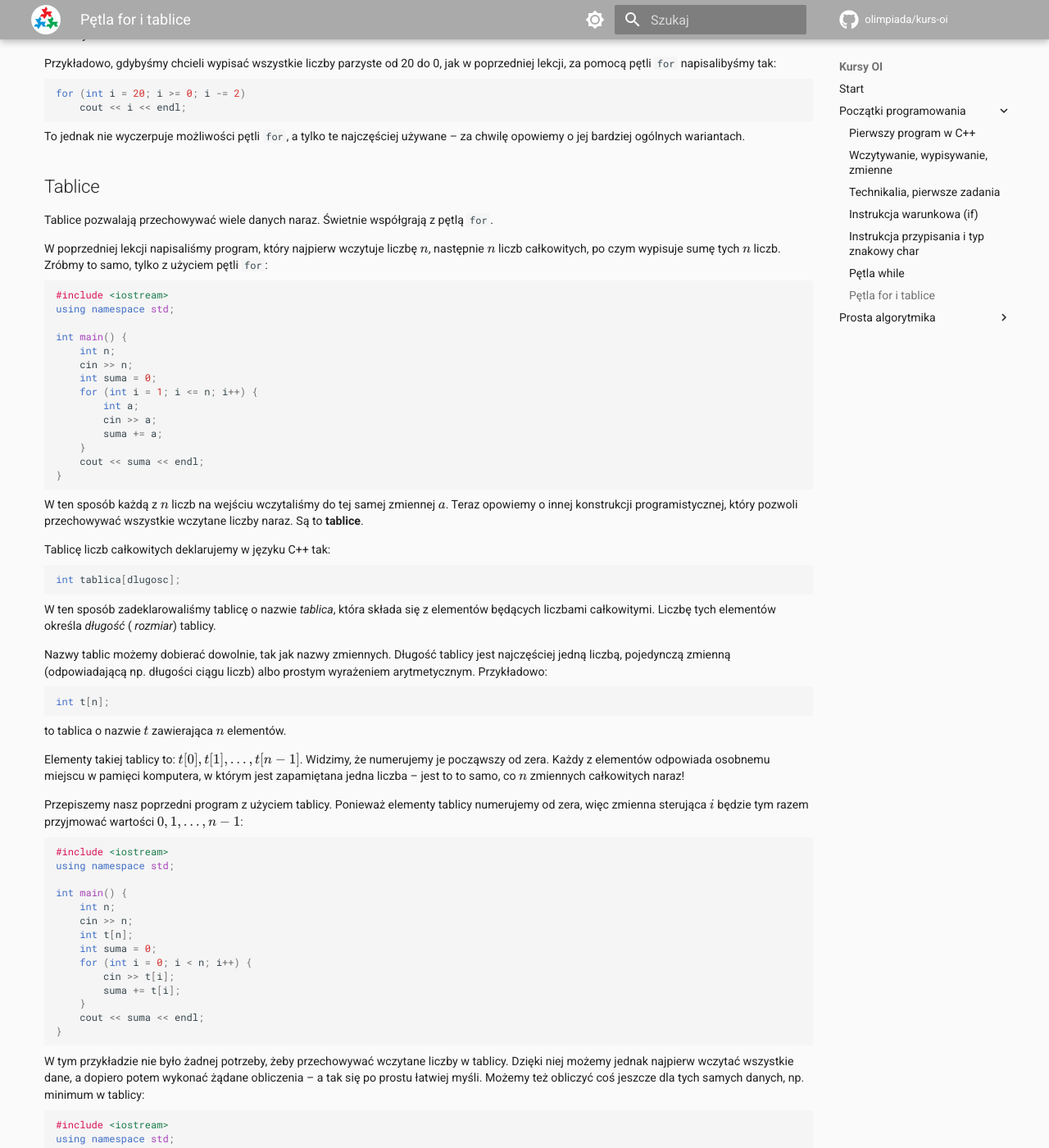
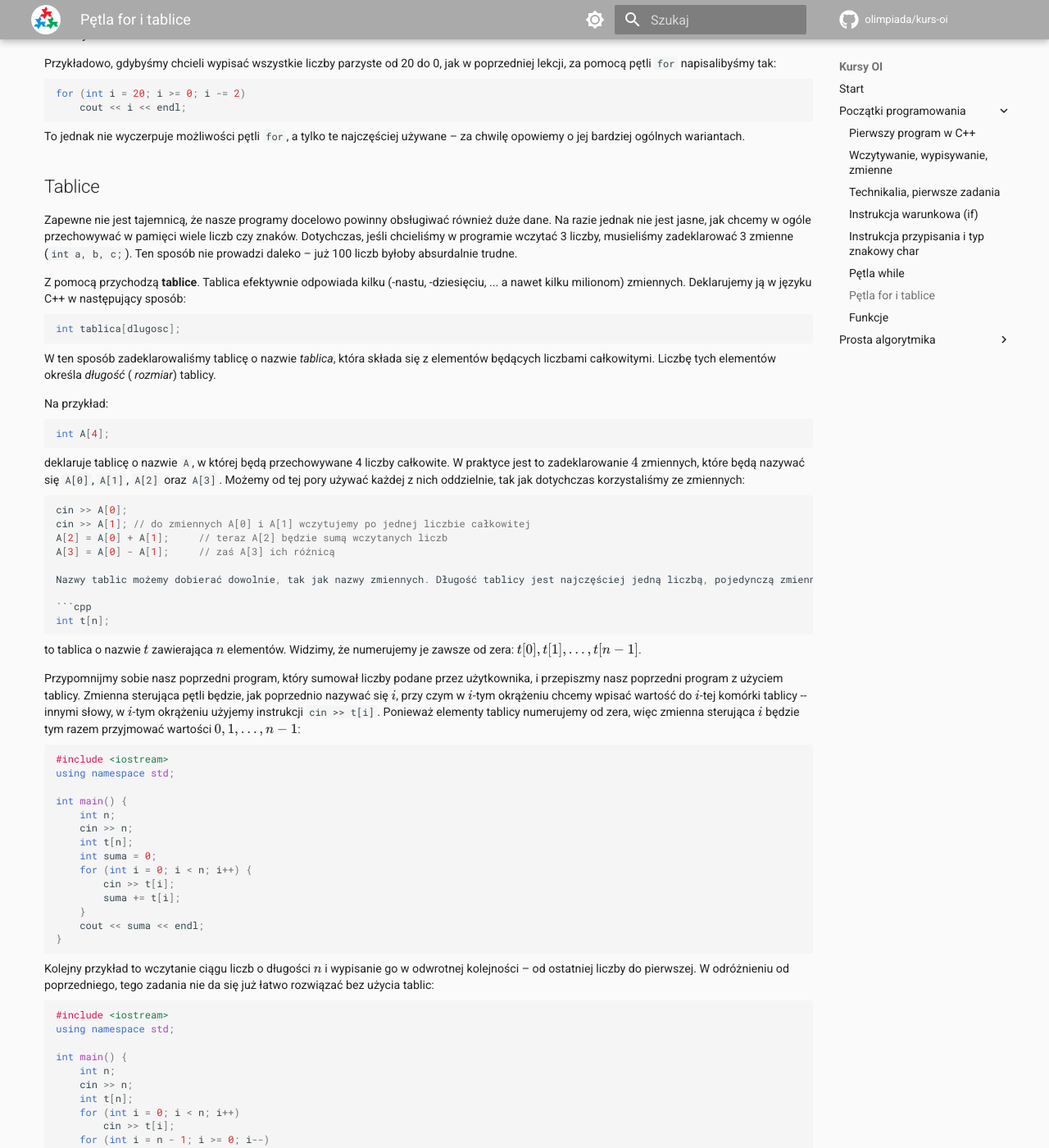
Before and after one commit to olimpiada/kurs-oi, an MkDocs documentation site: the page built from docs/Oficjalny-kurs-OI/A-podstawy-programowania/A7-for-tablice.md, in a window 1280 px wide and 1400 px high, scrolled down 1179 px. Shown: the whole window at 82% size. Built offline with MkDocs 1.6.1 and Material for MkDocs 9.7.7, drawn with Linux system fonts in a browser that asks for light colours; comment, search, counter and statistics services are not loaded; some of the changed text lies outside the part shown.

Commit message:
Rozdział A8: "Funkcje".

````diff
--- a/docs/Oficjalny-kurs-OI/A-podstawy-programowania/A7-for-tablice.md
+++ b/docs/Oficjalny-kurs-OI/A-podstawy-programowania/A7-for-tablice.md
@@ -65,30 +65,9 @@
 
 ## Tablice
 
-Tablice pozwalają przechowywać wiele danych naraz. Świetnie współgrają z pętlą `for`.
+Zapewne nie jest tajemnicą, że nasze programy docelowo powinny obsługiwać również duże dane. Na razie jednak nie jest jasne, jak chcemy w ogóle przechowywać w pamięci wiele liczb czy znaków. Dotychczas, jeśli chcieliśmy w programie wczytać 3 liczby, musieliśmy zadeklarować 3 zmienne (``int a, b, c;``). Ten sposób nie prowadzi daleko – już 100 liczb byłoby absurdalnie trudne.
 
-W poprzedniej lekcji napisaliśmy program, który najpierw wczytuje liczbę $n$, następnie $n$ liczb całkowitych, po czym wypisuje sumę tych $n$ liczb. Zróbmy to samo, tylko z użyciem pętli `for`:
-
-```cpp
-#include <iostream>
-using namespace std;
-
-int main() {
-	int n;
-	cin >> n;
-	int suma = 0;
-	for (int i = 1; i <= n; i++) {
-		int a;
-		cin >> a;
-		suma += a;
-	}
-	cout << suma << endl;
-}
-```
-
-W ten sposób każdą z $n$ liczb na wejściu wczytaliśmy do tej samej zmiennej $a$. Teraz opowiemy o innej konstrukcji programistycznej, który pozwoli przechowywać wszystkie wczytane liczby naraz. Są to **tablice**.
-
-Tablicę liczb całkowitych deklarujemy w języku C++ tak:
+Z pomocą przychodzą **tablice**. Tablica efektywnie odpowiada kilku (-nastu, -dziesięciu, ... a nawet kilku milionom) zmiennych. Deklarujemy ją w języku C++ w następujący sposób:
 
 ```cpp
 int tablica[dlugosc];
@@ -96,17 +75,30 @@
 
 W ten sposób zadeklarowaliśmy tablicę o nazwie _tablica_, która składa się z elementów będących liczbami całkowitymi. Liczbę tych elementów określa _długość_ ( _rozmiar_) tablicy.
 
+Na przykład:
+
+```cpp
+int A[4];
+```
+
+deklaruje tablicę o nazwie ``A``, w której będą przechowywane 4 liczby całkowite. W praktyce jest to zadeklarowanie $4$ zmiennych, które będą nazywać się ``A[0]``, ``A[1]``, ``A[2]`` oraz ``A[3]``. Możemy od tej pory używać każdej z nich oddzielnie, tak jak dotychczas korzystaliśmy ze zmiennych:
+
+```cpp
+cin >> A[0];
+cin >> A[1]; // do zmiennych A[0] i A[1] wczytujemy po jednej liczbie całkowitej
+A[2] = A[0] + A[1];		// teraz A[2] będzie sumą wczytanych liczb
+A[3] = A[0] - A[1];		// zaś A[3] ich różnicą
+
 Nazwy tablic możemy dobierać dowolnie, tak jak nazwy zmiennych. Długość tablicy jest najczęściej jedną liczbą, pojedynczą zmienną (odpowiadającą np. długości ciągu liczb) albo prostym wyrażeniem arytmetycznym. Przykładowo:
 
 ```cpp
 int t[n];
 ```
 
-to tablica o nazwie $t$ zawierająca $n$ elementów.
+to tablica o nazwie $t$ zawierająca $n$ elementów. Widzimy, że numerujemy je zawsze od zera: $t[0],t[1],\ldots,t[n-1]$.
 
-Elementy takiej tablicy to: $t[0],t[1],\ldots,t[n-1]$. Widzimy, że numerujemy je począwszy od zera. Każdy z elementów odpowiada osobnemu miejscu w pamięci komputera, w którym jest zapamiętana jedna liczba – jest to to samo, co $n$ zmiennych całkowitych naraz!
 
-Przepiszemy nasz poprzedni program z użyciem tablicy. Ponieważ elementy tablicy numerujemy od zera, więc zmienna sterująca $i$ będzie tym razem przyjmować wartości $0,1,\ldots,n-1$:
+Przypomnijmy sobie nasz poprzedni program, który sumował liczby podane przez użytkownika, i przepiszmy nasz poprzedni program z użyciem tablicy. Zmienna sterująca pętli będzie, jak poprzednio nazywać się $i$, przy czym w $i$-tym okrążeniu chcemy wpisać wartość do $i$-tej komórki tablicy -- innymi słowy, w $i$-tym okrążeniu użyjemy instrukcji ``cin >> t[i]``. Ponieważ elementy tablicy numerujemy od zera, więc zmienna sterująca $i$ będzie tym razem przyjmować wartości $0,1,\ldots,n-1$:
 
 ```cpp
 #include <iostream>
@@ -125,34 +117,7 @@
 }
 ```
 
-W tym przykładzie nie było żadnej potrzeby, żeby przechowywać wczytane liczby w tablicy. Dzięki niej możemy jednak najpierw wczytać wszystkie dane, a dopiero potem wykonać żądane obliczenia – a tak się po prostu łatwiej myśli. Możemy też obliczyć coś jeszcze dla tych samych danych, np. minimum w tablicy:
-
-```cpp
-#include <iostream>
-using namespace std;
-
-int main() {
-	int n;
-	cin >> n;
-	int t[n];
-	int suma = 0;
-	for (int i = 0; i < n; i++)
-		cin >> t[i];
-
-	int suma = 0;
-	for (int i = 0; i < n; i++)
-		suma += t[i];
-	cout << suma << endl;
-
-	int min = t[0];
-	for (int i = 1; i < n; i++)
-		if (t[i] < min)
-			min = t[i];
-	cout << min << endl;
-}
-```
-
-Inny przykład to program, w którym wczytujemy ciąg liczb o długości $n$ i chcemy go wypisać od ostatniej liczby do pierwszej. Tego zadania nie da się już łatwo rozwiązać bez użycia tablic:
+Kolejny przykład to wczytanie ciągu liczb o długości $n$ i wypisanie go w odwrotnej kolejności – od ostatniej liczby do pierwszej. W odróżnieniu od poprzedniego, tego zadania nie da się już łatwo rozwiązać bez użycia tablic:
 
 ```cpp
 #include <iostream>
--- a/mkdocs.yml
+++ b/mkdocs.yml
@@ -32,8 +32,8 @@
       - 'Instrukcja przypisania i typ znakowy char': './Oficjalny-kurs-OI/A-podstawy-programowania/A5-przypisanie.md'
       - 'Pętla while': './Oficjalny-kurs-OI/A-podstawy-programowania/A6-while.md'
       - 'Pętla for i tablice': './Oficjalny-kurs-OI/A-podstawy-programowania/A7-for-tablice.md'
+      - 'Funkcje': './Oficjalny-kurs-OI/A-podstawy-programowania/A8-funkcje.md'
 #        - 'Więcej o pętlach i tablicach': './Oficjalny-kurs-OI/A-podstawy-programowania/Lekcja7.md'
-#        - 'Funkcje': './Oficjalny-kurs-OI/A-podstawy-programowania/Lekcja8.md'
 #        - 'Efektywność programów': './Oficjalny-kurs-OI/A-podstawy-programowania/Lekcja9.md'
     - 'Prosta algorytmika':
       - 'Maksima i podciągi w tablicach': './Oficjalny-kurs-OI/B-proste-algorytmy/B1-podtablice.md'
````
Also changed, not shown: docs/Oficjalny-kurs-OI/A-podstawy-programowania/A8-funkcje.md (added, +421 -0 lines).
